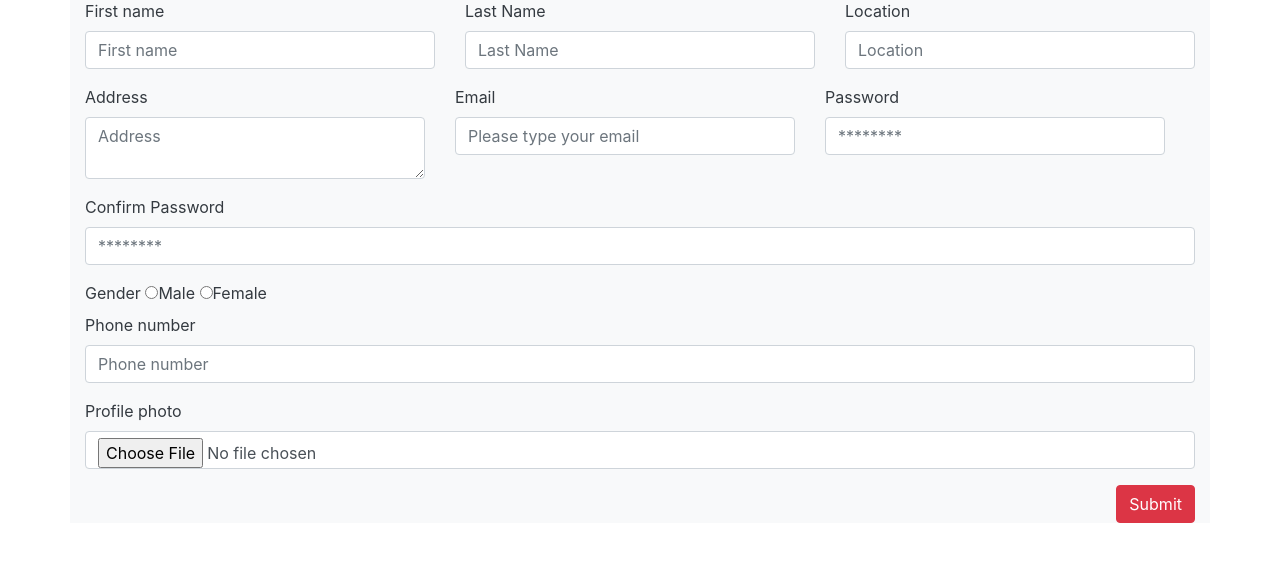
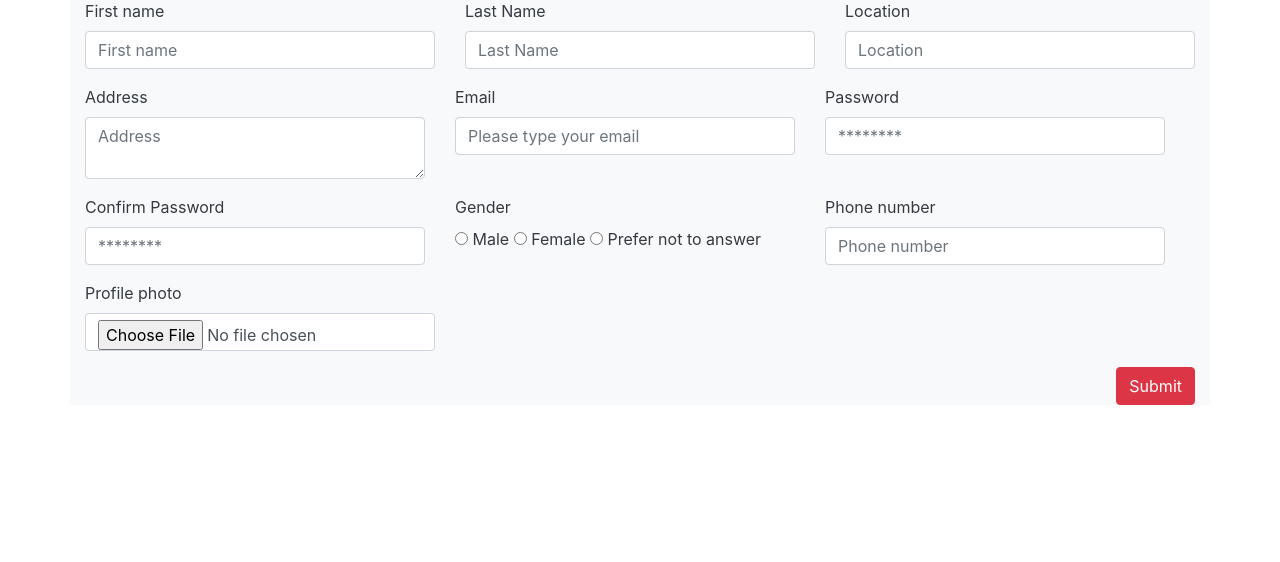
Before and after one commit to WaswaRodgers/CRUD-App-with-login, a PHP site: page /register.php in a window 1280 px wide. Shown: the part 153-715 px from the top of the page. Run offline with PHP 8.4, Linux system fonts and the light colour scheme.

Commit message:
Modified radio button for gender in register.php

```diff
--- a/register.php
+++ b/register.php
@@ -91,24 +91,20 @@
                                         </div>
                                     </div>
 
-                                    <div class="col-md-12">
-                                        <div class="form-group">
+                                    <div class="row col-md-12">
+                                        <div class="form-group col-md-4">
                                             <label for="confirmpassword">Confirm Password</label>
                                             <input class="form-control" type="password" name="confirmpassword"
                                             id="confirmpassword" placeholder="********">
                                             <span class="text-danger conpasserror"></span>
                                         </div>
+                                         <div class="radio col-md-4">
+                                            <label for="gender">Gender</label><br/>
+                                            <input type="radio" name="gender" id="male" value="m"> Male
+                                            <input type="radio" name="gender" id="female" value="f"> Female
+                                            <input type="radio" name="gender" id="none" value="n"> Prefer not to answer
                                         </div>
-
-                                    <div class="row col-md-12">
-                                        <div class="radio col-md-4">
-                                            <label for="gender">Gender</label>
-                                            <input type="radio" name="gender" id="male" value="m">Male
-                                            <input type="radio" name="gender" id="female" value="f">Female
-                                        </div>
-                                    </div>
-
-                                    <div class="col-md-12">
+                                        <div class="col-md-4">
                                             <div class="form-group">
                                                 <label for="phone">Phone number</label>
                                                 <input class="form-control" type="text" name="phone" id="phone"
@@ -116,8 +112,9 @@
                                                 <span class="text-danger phoneerror"></span>
                                             </div>
                                         </div>
+                                    </div>
 
-                                    <div class="col-md-12">
+                                    <div class="col-md-4">
                                         <div class="form-group">
                                             <label for="avatar">Profile photo</label>
                                             <input class="form-control" type="file" name="avatar"
```
Lines whose indentation alone changed are shown as unchanged.
